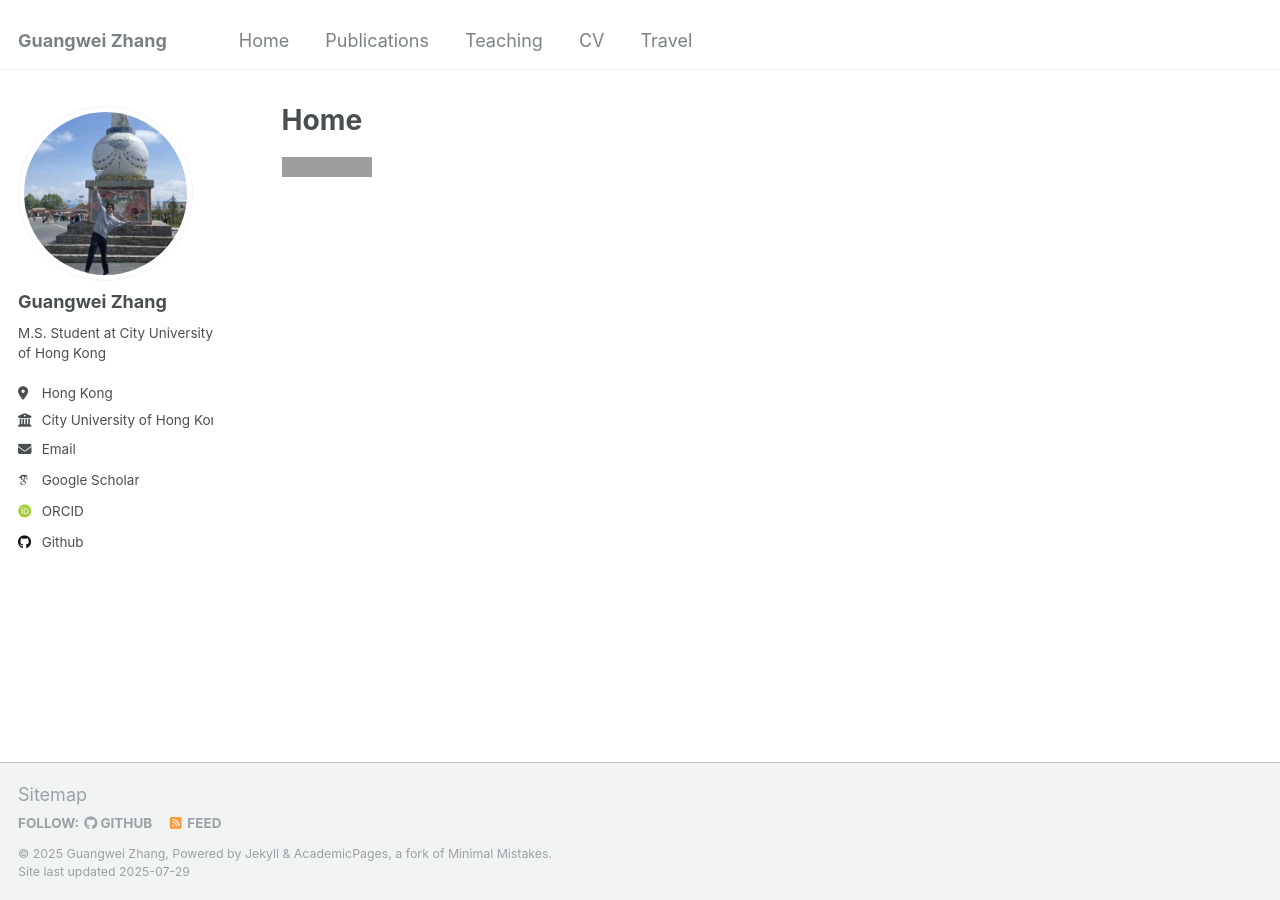
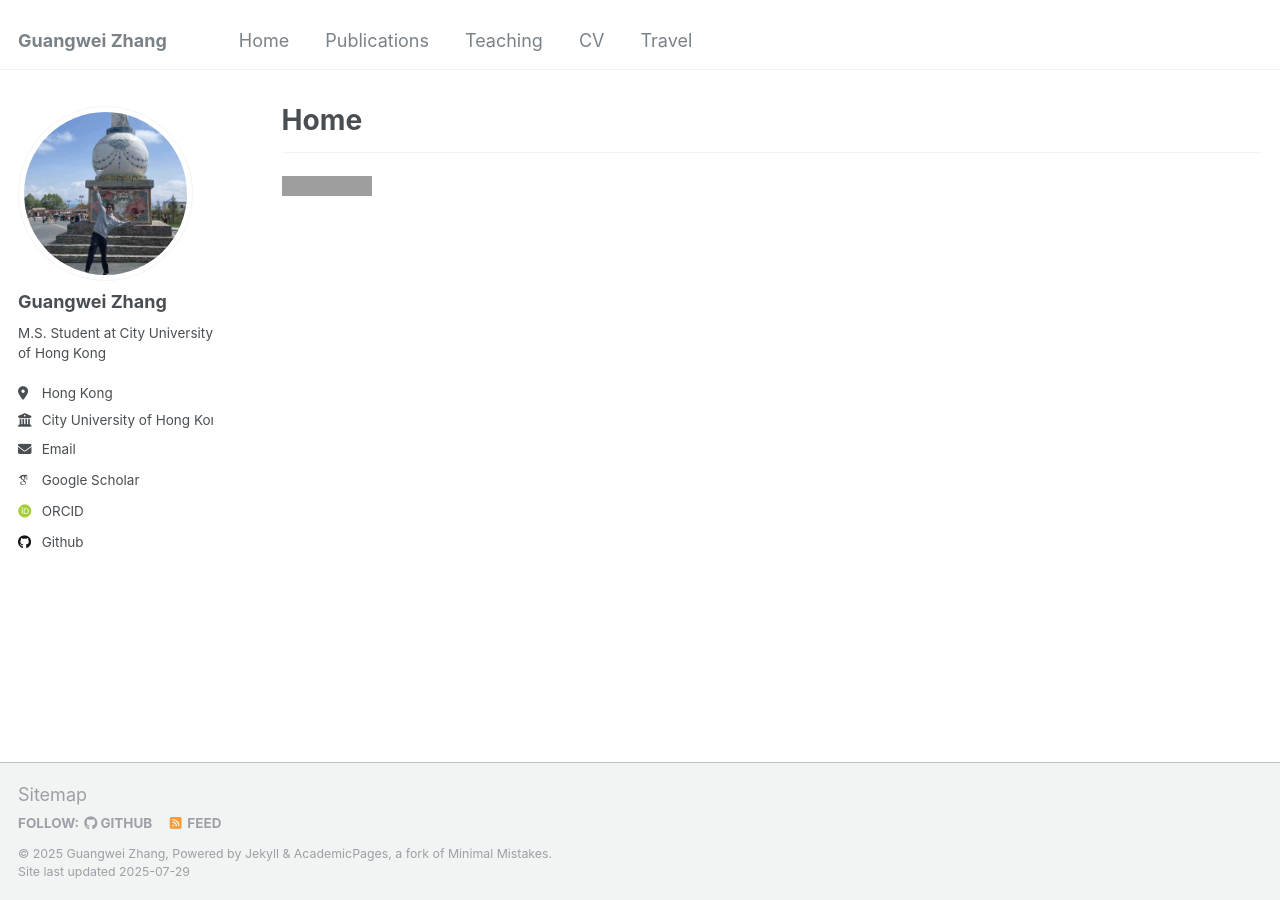
Before and after one commit to changhu73/changhu73.github.io, a Jekyll site: the page built from _pages/home.md, in a window 1280 px wide. Built offline with Jekyll 4.4.1, drawn with Linux system fonts in a browser that asks for light colours; some web fonts are replaced; grey boxes are pictures that could not be loaded.

Commit message:
Update home.md

```diff
--- a/_pages/home.md
+++ b/_pages/home.md
@@ -7,5 +7,8 @@
   - /resume
 ---
 
+{% include base_path %}
+
+---
 
 <a href="https://clustrmaps.com/site/1c7ct"  title="ClustrMaps"><img src="//www.clustrmaps.com/map_v2.png?d=TtQYZYFrk87LEWmUBSwoKSS3gQYl6vR5iALr2DB9cO4&cl=ffffff" /></a>
```
